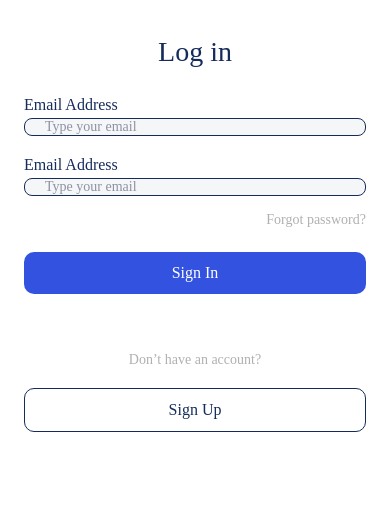
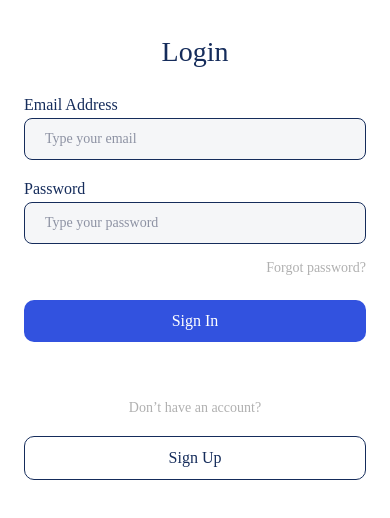
Before and after one commit to arthur-da-1205/staycation-mobile, a React Native app: screen / in a window 390 px wide. Shown: the top 518 px of the page. Built offline with nearby package versions, Linux system fonts and the light colour scheme.

Commit message:
modify SignIn Screen and Component InputField

```diff
--- a/src/components/atom/InputField/index.js
+++ b/src/components/atom/InputField/index.js
@@ -2,13 +2,14 @@ import React from 'react';
 import {StyleSheet, TextInput, View, Text} from 'react-native';
 // import Icon from 'react-native-vector-icons/MaterialCommunityIcons';
 import {COLORS} from '../../../constants';
+import PropTypes from 'prop-types';
 
-const InputField = ({label, iconName, placeholder, ...props}) => {
+const InputField = ({label, placeholder, ...props}) => {
   return (
     <View>
       <Text style={styles.label}>{label}</Text>
       <View style={styles.textField}>
-        {/* <Icon name={'arrow-right-box'} size={20} /> */}
+        {/* <Icon name={'arrow-right-box'} size={20} style={{paddingLeft: 12}} /> */}
         <TextInput
           style={styles.labelText}
           placeholderTextColor={COLORS.placeholder}
@@ -36,13 +37,19 @@ const styles = StyleSheet.create({
     borderRadius: 8,
     borderColor: COLORS.primary2,
     backgroundColor: COLORS.lightGray,
-    paddingHorizontal: 20,
   },
 
   labelText: {
-    flex: 1,
+    // flex: 1,
     fontFamily: 'Poppins-Regular',
     color: COLORS.primary2,
     fontSize: 14,
+    paddingHorizontal: 20,
+    paddingVertical: 12,
   },
 });
+
+InputField.propTypes = {
+  label: PropTypes.string.isRequired,
+  placeholder: PropTypes.string.isRequired,
+};
--- a/src/screens/SignIn/index.js
+++ b/src/screens/SignIn/index.js
@@ -5,12 +5,13 @@ import {COLORS} from '../../constants';
 
 const SignIn = () => {
   return (
-    <ScrollView contentContainerStyle={{flexGrow: 1}} style={styles.page}>
-      <Text style={styles.headerTitle}>Log in</Text>
+    <View style={styles.page}>
+      <Text style={styles.headerTitle}>Login</Text>
+      <ScrollView contentContainerStyle={{flexGrow: 1}}>
         <View style={styles.container}>
           <InputField label="Email Address" placeholder="Type your email" />
           <Space height={20} />
-        <InputField label="Email Address" placeholder="Type your email" />
+          <InputField label="Password" placeholder="Type your password" />
           <Space height={16} />
           <Text style={styles.text1}>Forgot password?</Text>
           <Space height={24} />
@@ -27,6 +28,7 @@ const SignIn = () => {
           />
         </View>
       </ScrollView>
+    </View>
   );
 };
 
```
Lines whose indentation alone changed are shown as unchanged.
